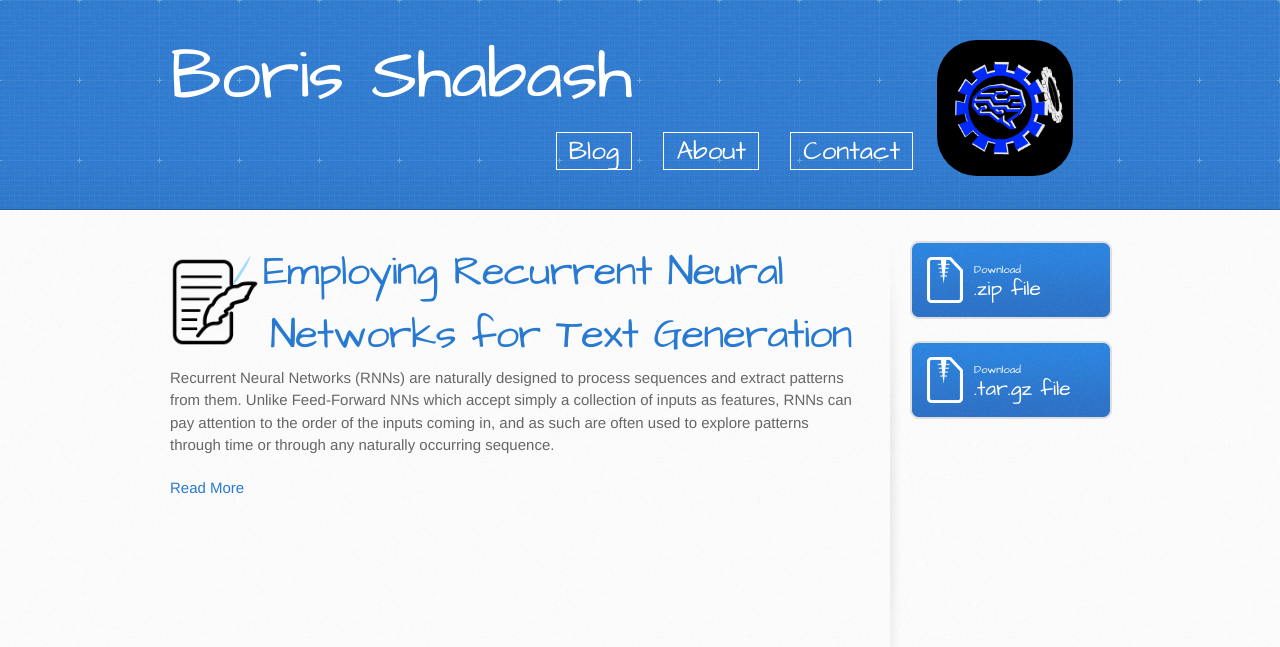
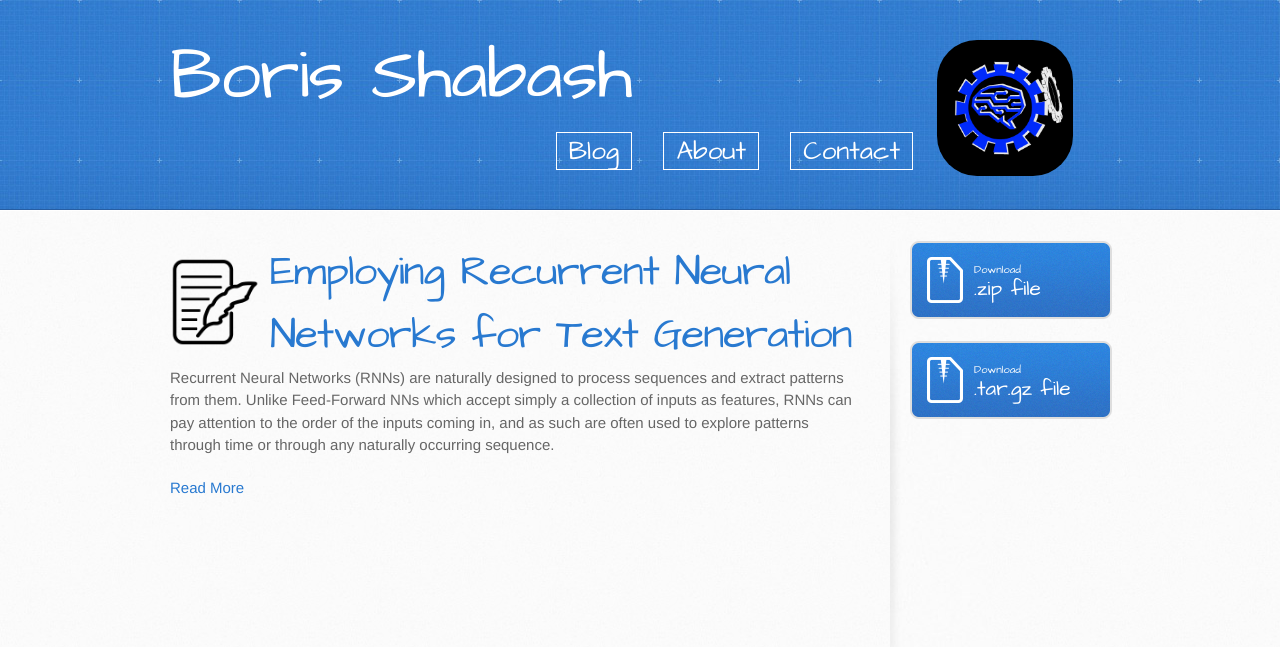
Before and after one commit to bshabashFD/bshabashFD.github.io_old2, a Jekyll site: the page built from blog.md, in a window 1280 px wide. Shown: the top 647 px of the page. Built offline with Jekyll 4.4.1, drawn with Linux system fonts in a browser that asks for light colours.

Commit message:
Update jekyll-theme-architect.scss

```diff
--- a/_sass/jekyll-theme-architect.scss
+++ b/_sass/jekyll-theme-architect.scss
@@ -201,10 +201,10 @@ form {
 }
 
 #main-content h1:before {
-  padding-right: 0.3em;
-  margin-left: -0.9em;
-  color: #9ddcff;
-  content: "/";
+  //padding-right: 0.3em;
+  //margin-left: -0.9em;
+  //color: #9ddcff;
+  //content: "/";
 }
 
 #main-content h2 {
```
